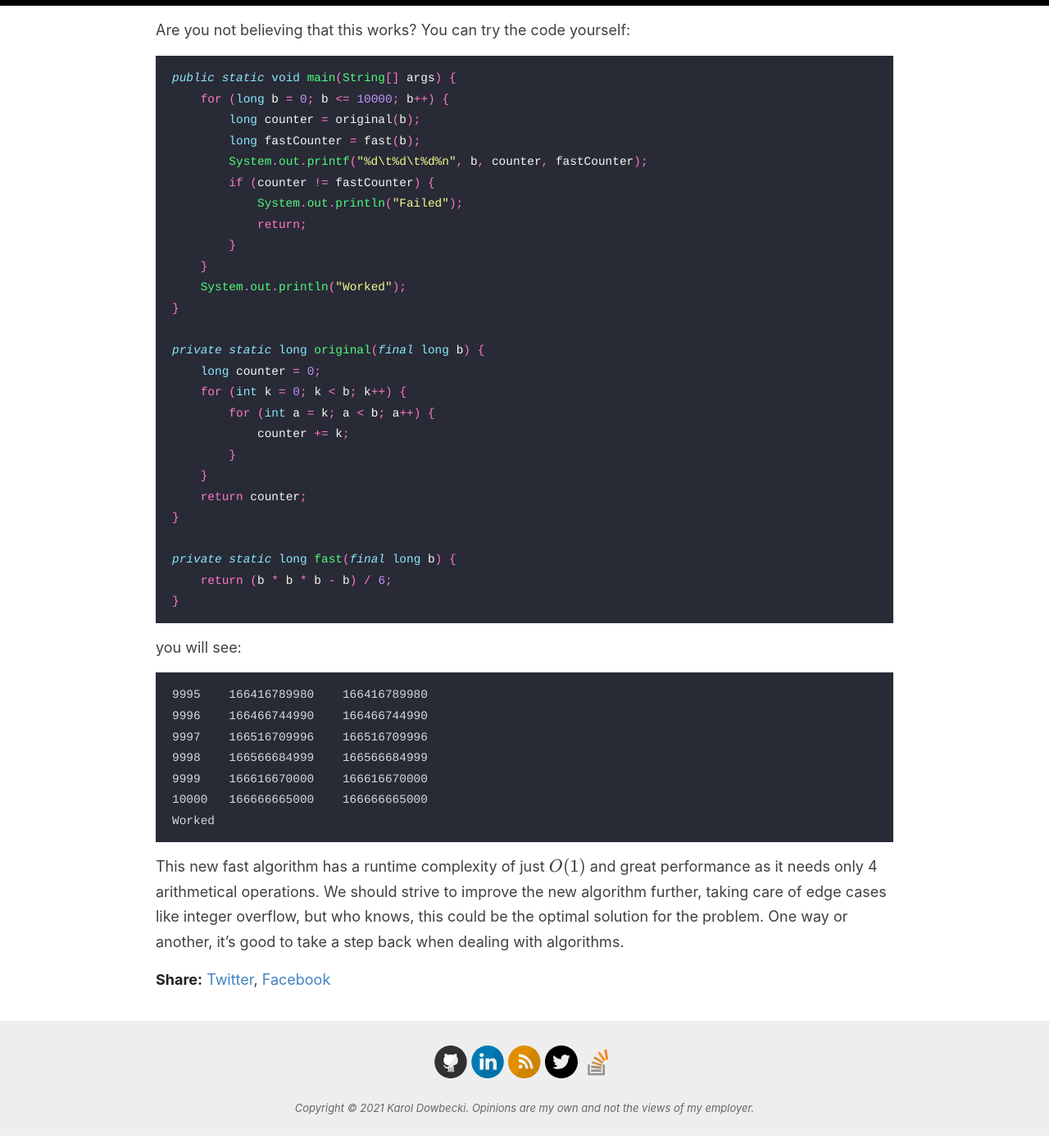
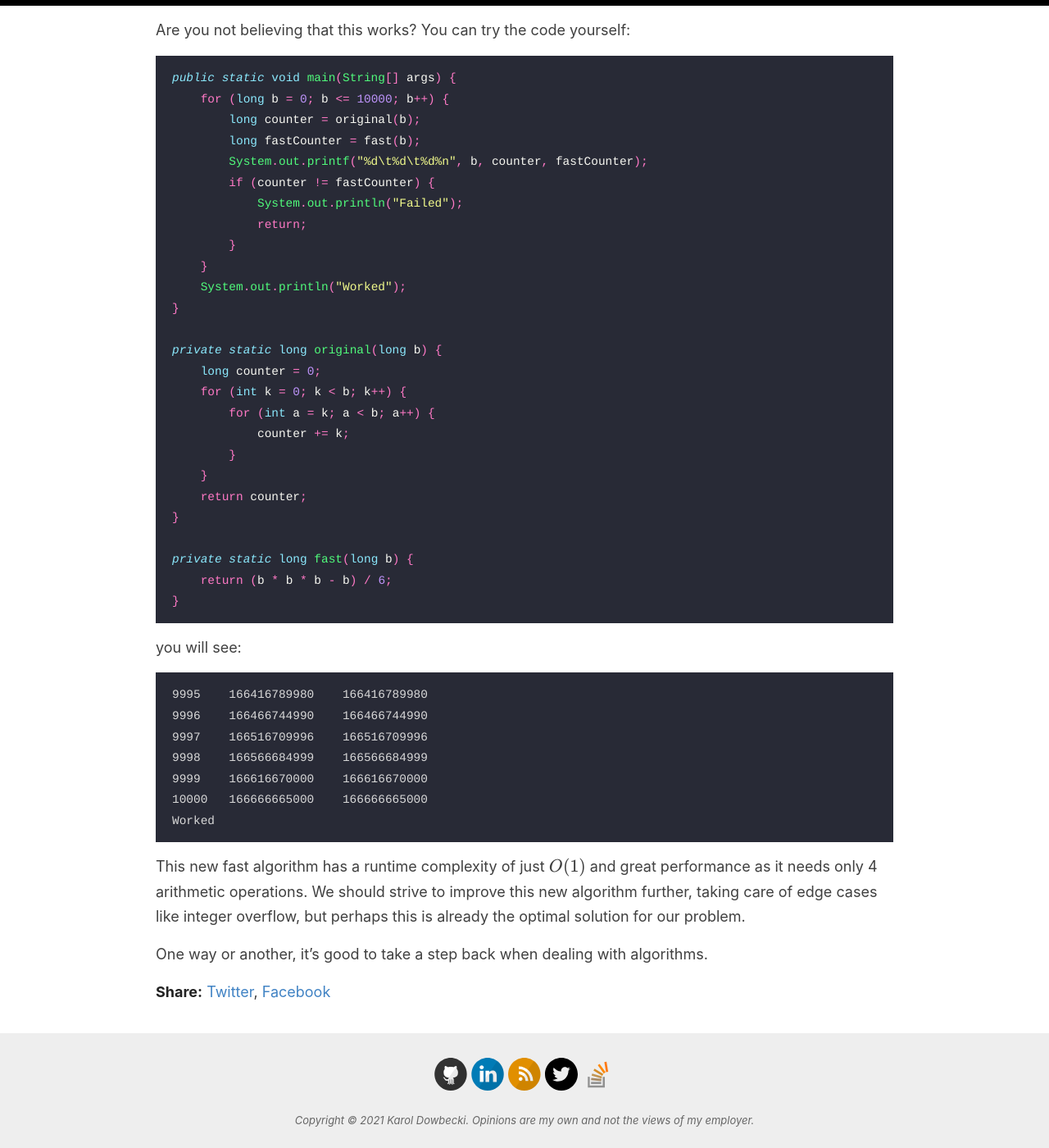
Before and after one commit to kdowbecki/kdowbecki.github.io, a Jekyll site: the page built from _posts/2021-05-29-Optimizing-computational-algorithms.md, in a window 1280 px wide and 1400 px high, scrolled down 1986 px. Shown: the whole window at 82% size. Built offline with Jekyll 4.4.1, drawn with Linux system fonts in a browser that asks for light colours.

Commit message:
Fixing typos

````diff
--- a/_posts/2021-05-29-Optimizing-computational-algorithms.md
+++ b/_posts/2021-05-29-Optimizing-computational-algorithms.md
@@ -96,7 +96,7 @@ public static void main(String[] args) {
     System.out.println("Worked");
 }
 
-private static long original(final long b) {
+private static long original(long b) {
     long counter = 0;
     for (int k = 0; k < b; k++) {
         for (int a = k; a < b; a++) {
@@ -106,7 +106,7 @@ private static long original(final long b) {
     return counter;
 }
 
-private static long fast(final long b) {
+private static long fast(long b) {
     return (b * b * b - b) / 6;
 }
 ```
@@ -124,6 +124,7 @@ Worked
 ```
 
 This new fast algorithm has a runtime complexity of just $$ O(1) $$ and great performance as it
-needs only 4 arithmetical operations. We should strive to improve the new algorithm further, taking care of
-edge cases like integer overflow, but who knows, this could be the optimal solution for the problem. One way or
-another, it's good to take a step back when dealing with algorithms.
+needs only 4 arithmetic operations. We should strive to improve this new algorithm further, taking care of
+edge cases like integer overflow, but perhaps this is already the optimal solution for our problem.
+
+One way or another, it's good to take a step back when dealing with algorithms.
````
